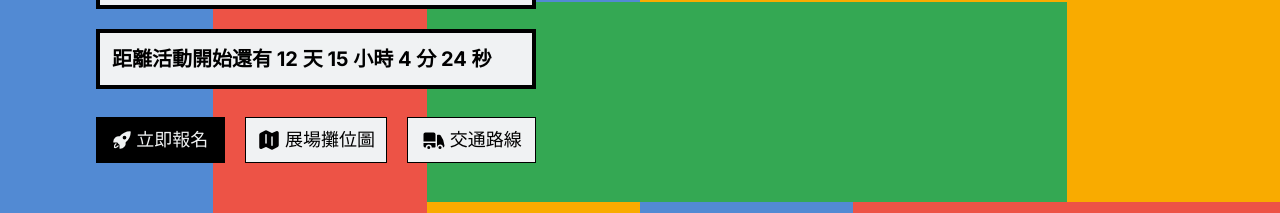
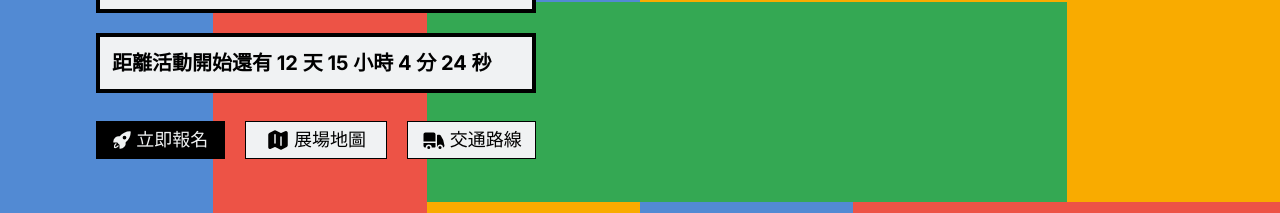
Before and after one commit to gdsc-ncku/gdsc-ncku-forum-2024, a Next.js app: page / in a window 1280 px wide. Shown: the part 398-611 px from the top of the page. Built offline with nearby package versions, Linux system fonts and the light colour scheme.

Commit message:
change text content

```diff
--- a/app/page.js
+++ b/app/page.js
@@ -24,19 +24,19 @@ export default function Home() {
             距離活動開始還有 <Countdown />
           </div>
           <div className=" flex flex-col gap-5 sm:flex-row">
-            <a className="nav-item w-36 bg-black p-2 text-lg text-White hover:bg-gray-800" href="https://forms.gle/FmESxj4Nv7MLmPeR8" target="_blank">
+            <a className="nav-item w-36 bg-black text-lg text-White hover:bg-gray-800" href="https://forms.gle/FmESxj4Nv7MLmPeR8" target="_blank">
               <RocketLaunchIcon className="mr-1 inline size-5" />立即報名
             </a>
             <Dialog>
-              <DialogTrigger className="nav-item w-36 p-2 text-lg hover:bg-gray-300 sm:w-40">
-                <MapIcon className="mr-1 inline size-6" />展場攤位圖
+              <DialogTrigger className="nav-item w-36 text-lg hover:bg-gray-300 sm:w-40">
+                <MapIcon className="mr-1 inline size-6" />展場地圖
               </DialogTrigger>
               <DialogContent className="max-h-[90%] max-w-[80%] overflow-scroll">
                 🚧 製作中 🚧
               </DialogContent>
             </Dialog>
             <Dialog>
-              <DialogTrigger className="nav-item w-36 p-2 text-lg hover:bg-gray-300">
+              <DialogTrigger className="nav-item w-36 text-lg hover:bg-gray-300">
                 <TruckIcon className="mr-1 inline size-6" />交通路線
               </DialogTrigger>
               <DialogContent className="max-h-[90%] max-w-[80%] overflow-scroll">
```
